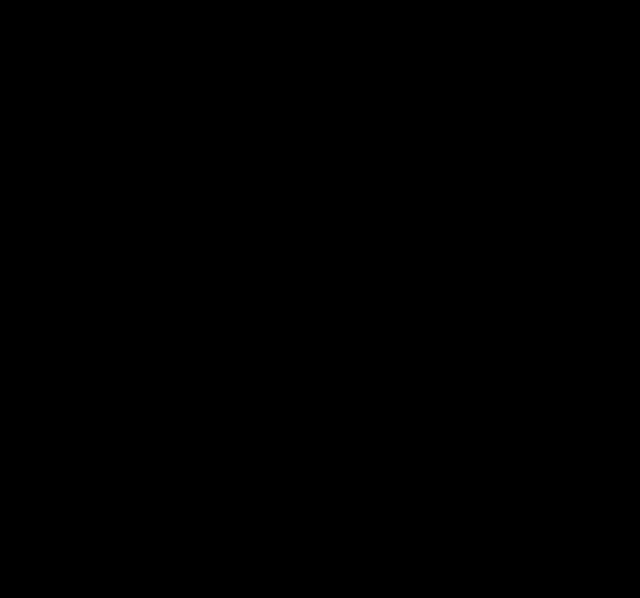
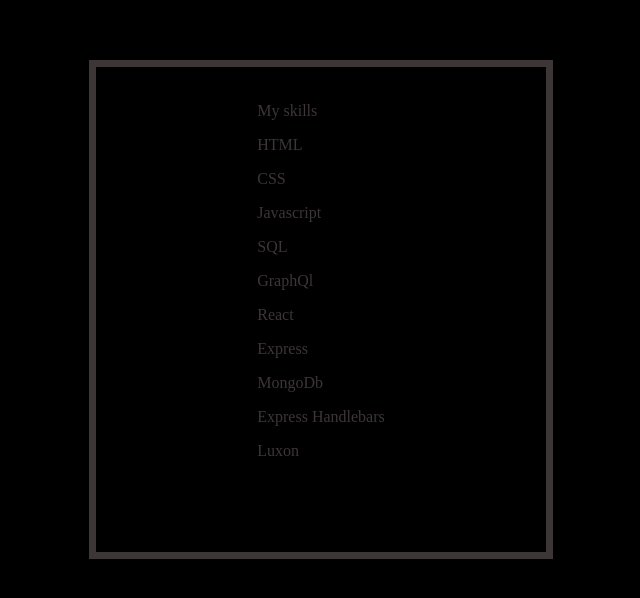
Before and after one commit to BossyLemon0/react-portfolio, a React (Create React App) app: page / in a window 1280 px wide. Shown: the part 899-1497 px from the top of the page, without its empty margins (319-959 px from the left). Built offline with nearby package versions, Linux system fonts and the light colour scheme.

Commit message:
This commit adds the creation of the of the empty skills slide without the glow on hover.

```diff
--- a/src/components/Home.js
+++ b/src/components/Home.js
@@ -3,7 +3,7 @@
 export default function Home(props){
     return (
     <div className = 'slides'>
-        <div class='first_slide isOn'>Omar Ramirez</div>
+        <div className ='first_slide isOn'>Omar Ramirez</div>
     </div>
     );
 }
--- a/src/components/Skills.js
+++ b/src/components/Skills.js
@@ -4,19 +4,19 @@
 export default function Skills(props){
     return (
     <div className = 'slides'>
-        <div class="second">
-            <div class="texty">
-                <header class="skillsHeader"> My skills</header>
-                    <p class="skillP">HTML</p>
-                    <p class="skillP">CSS</p>
-                    <p class="skillP">Javascript</p>
-                    <p class="skillP">SQL</p>
-                    <p class="skillP">GraphQl</p>
-                    <p class="skillP">React</p>
-                    <p class="skillP">Express</p>
-                    <p class="skillP">MongoDb</p>
-                    <p class="skillP">Express Handlebars</p>
-                    <p class="skillP">Luxon</p>
+        <div className="second">
+            <div className="texty">
+                <header className="skillsHeader"> My skills</header>
+                    <p className="skillP">HTML</p>
+                    <p className="skillP">CSS</p>
+                    <p className="skillP">Javascript</p>
+                    <p className="skillP">SQL</p>
+                    <p className="skillP">GraphQl</p>
+                    <p className="skillP">React</p>
+                    <p className="skillP">Express</p>
+                    <p className="skillP">MongoDb</p>
+                    <p className="skillP">Express Handlebars</p>
+                    <p className="skillP">Luxon</p>
             </div>
         </div>
     </div>
--- a/src/styles/App.css
+++ b/src/styles/App.css
@@ -117,3 +117,23 @@
          ;
     }
 }
+
+
+.skills{
+    padding-top: 110px;
+    display: flex;
+    justify-content: center;
+    text-align: center;
+
+}
+.second{
+    display:flex;
+    padding-top: 35px;
+    width: 450px;
+    height: 450px;
+    border: rgba(118, 105, 105, 0.515) solid 7px ;
+    justify-content: center;
+}
+.texty{
+    color: rgba(118, 105, 105, 0.515);
+}
```
